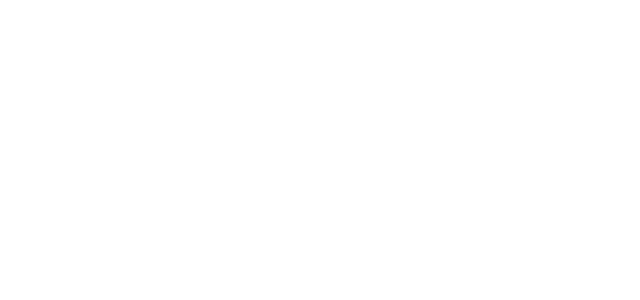
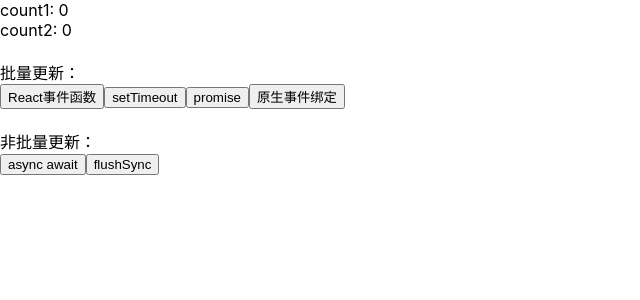
Before and after one commit to zhangpingg/react18, a React (Create React App) app: page /#/batchUpdate in a window 1280 px wide. Before the commit this address had no page. Shown: the top 300 px of the page, without its empty margins (0-640 px from the left). Built offline with nearby package versions, Linux system fonts and the light colour scheme.

Commit message:
feat：批量更新

```diff
--- a/src/App.tsx
+++ b/src/App.tsx
@@ -1,13 +1,13 @@
 import { HashRouter as Router, Routes, Route } from "react-router-dom";
 import Home from './pages/home'
-import PageA from './pages/pageA'
+import BatchUpdate from './pages/batchUpdate'
 
 const App = () => {
   return (
     <Router>
       <Routes>
         <Route path="/" element={<Home />} />
-        <Route path="/pageA" element={<PageA />} />
+        <Route path="/batchUpdate" element={<BatchUpdate />} />
       </Routes>
     </Router>
   );
--- a/src/index.tsx
+++ b/src/index.tsx
@@ -4,6 +4,12 @@
 import App from './App';
 import reportWebVitals from './reportWebVitals';
 
+// React17
+// const root = document.getElementById('root')!;  // DOM节点
+// ReactDOM.render(<App />, root);
+
+// React18
+// 可以为一个 App 创建多个根节点
 const root = ReactDOM.createRoot(
   document.getElementById('root') as HTMLElement
 );
--- /dev/null
+++ b/src/pages/batchUpdate/index.tsx
@@ -0,0 +1,79 @@
+// react18 默认都是开启批量更新，特殊情况（async  await）不会批量更新
+// 批量更新：会把更新函数会放到一个队列里，然后合并队列，触发一个单独的 re-render。即合并为一次渲染更新
+
+import { useState, useEffect } from 'react';
+import { flushSync } from 'react-dom';
+
+const BatchUpdate = () => {
+  const [count1, setCount1] = useState(0);
+  const [count2, setCount2] = useState(0);
+
+  // 1) React事件函数（批量更新）
+  const fn1 = () => {
+    setCount1(count1 + 1);
+    setCount2(count2 + 1);
+  }
+  // 2) setTimeout（批量更新）
+  const fn2 = () => {
+    setTimeout(() => {
+      setCount1(count1 + 1);
+      setCount2(count2 + 1);
+    });
+  }
+  // 3) promise（批量更新）
+  const fn3 = () => {
+    Promise.resolve().then(() => {
+      setCount1(count1 + 1);
+      setCount2(count2 + 1);
+    });
+  }
+  // 4) 原生js事件（批量更新）
+  useEffect(() => {
+    document.getElementById('btn')?.addEventListener('click', () => {
+      setCount1(count => count + 1);
+      setCount2(count => count + 1);
+    });
+  }, []);
+
+  // 1) async await （非批量更新）
+  const fn4 = async () => {
+    await setCount1(count => count + 1);    // 更新一次
+    await setCount2(count => count + 1);    // 更新一次
+  }
+  // X) flushSync：如果仍然希望setState之后立即重新渲染，只需要使用 flushSync 包裹
+  const fn5 = () => {
+    // (1) 非批量更新
+    flushSync(() => {
+      setCount1(count => count + 1);    // 更新一次
+    });
+    flushSync(() => {
+      setCount2(count => count + 1);    // 更新一次
+    });
+    // (2) flushSync 函数内部的多个 setState 还是批量更新（合并为一次渲染更新）
+    flushSync(() => {
+      setCount1(count => count + 1);
+      setCount2(count => count + 1);
+    });
+  }
+
+  console.log('渲染了');
+
+  return (
+    <div>
+      <div>count1: {count1}</div>
+      <div>count2: {count2}</div> <br />
+
+      批量更新：<br />
+      <button onClick={fn1}>React事件函数</button>
+      <button onClick={fn2}>setTimeout</button>
+      <button onClick={fn3}>promise</button>
+      <button id="btn">原生事件绑定</button> <br /><br />
+
+      非批量更新：<br />
+      <button onClick={fn4}>async await</button>
+      <button onClick={fn5}>flushSync</button>
+    </div>
+  );
+}
+
+export default BatchUpdate;
--- a/src/pages/home/index.tsx
+++ b/src/pages/home/index.tsx
@@ -1,10 +1,9 @@
-import React from 'react'
 import { Link } from "react-router-dom";
 
 const Home = () => {
   return (
     <div style={{paddingLeft:'10px'}}>
-      <Link to="/pageA">pageA</Link><br />
+      <Link to="/batchUpdate">批量更新</Link><br />
     </div>
   )
 }
--- a/src/pages/pageA/index.tsx
+++ /dev/null
@@ -1,5 +0,0 @@
-const PageA = () => {
-  return <div>11</div>;
-}
-
-export default PageA;
```
